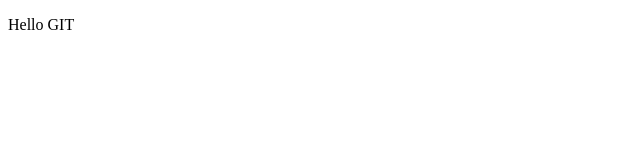
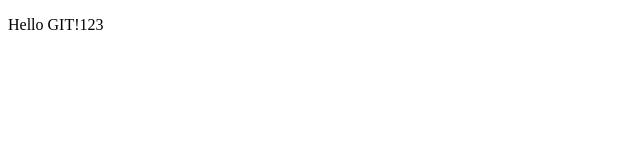
Before and after one commit to zamozhnii/first, a plain HTML site: page index.html in a window 1280 px wide. Shown: the full height of the page, 0-640 px from the left. Drawn offline with Linux system fonts and the light colour scheme.

Commit message:
fourth commit

```diff
--- a/index.html
+++ b/index.html
@@ -1,4 +1,4 @@
-<!DOCTYPE html>
+ <!DOCTYPE html>
 <html lang="en">
 <head>
     <meta charset="UTF-8">
@@ -7,7 +7,7 @@
     <title>Hello GIT</title>
 </head>
 <body>
-    <p>Hello GIT</p>
+    <p>Hello GIT!123</p>
 
 
     <script src="main.js"></script>
--- a/main.js
+++ b/main.js
@@ -1,3 +1,3 @@
 (function() {
-    console.log('Hello Git');
+    console.log('t');
 })();
```
